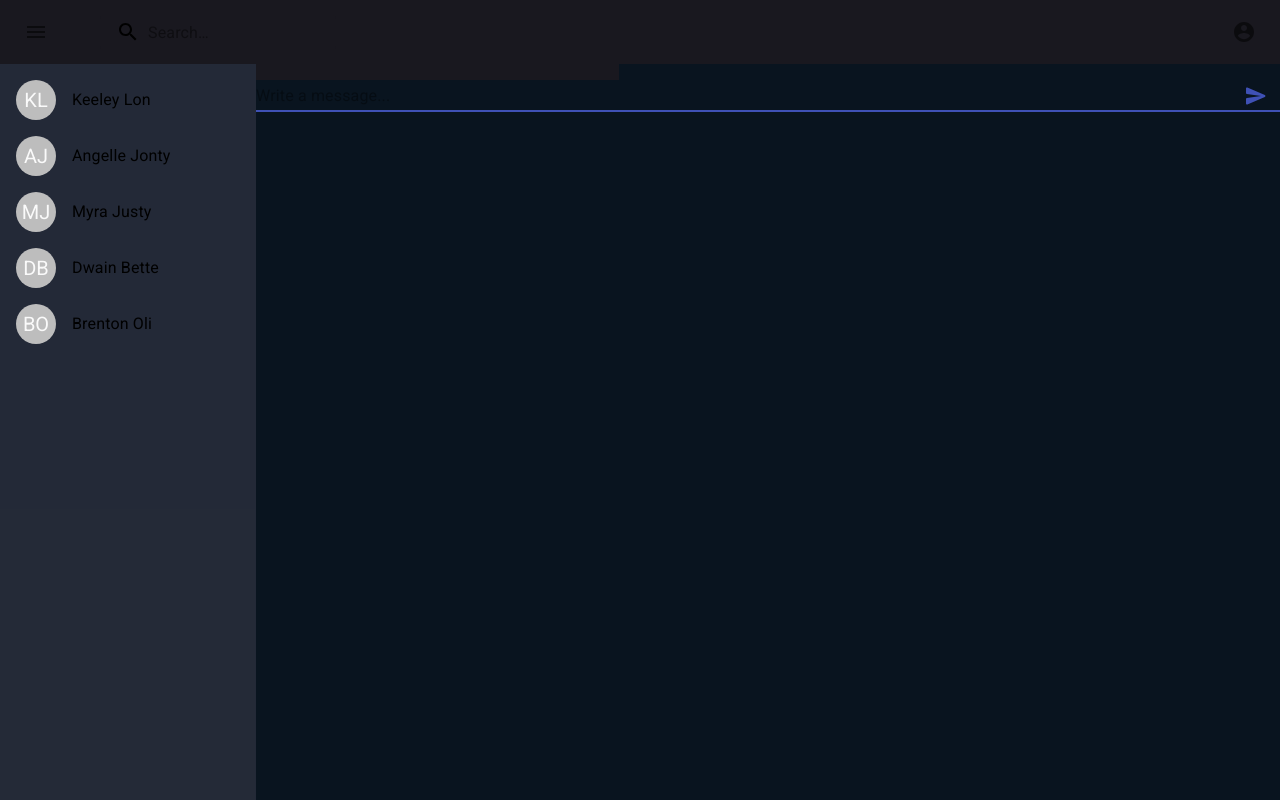
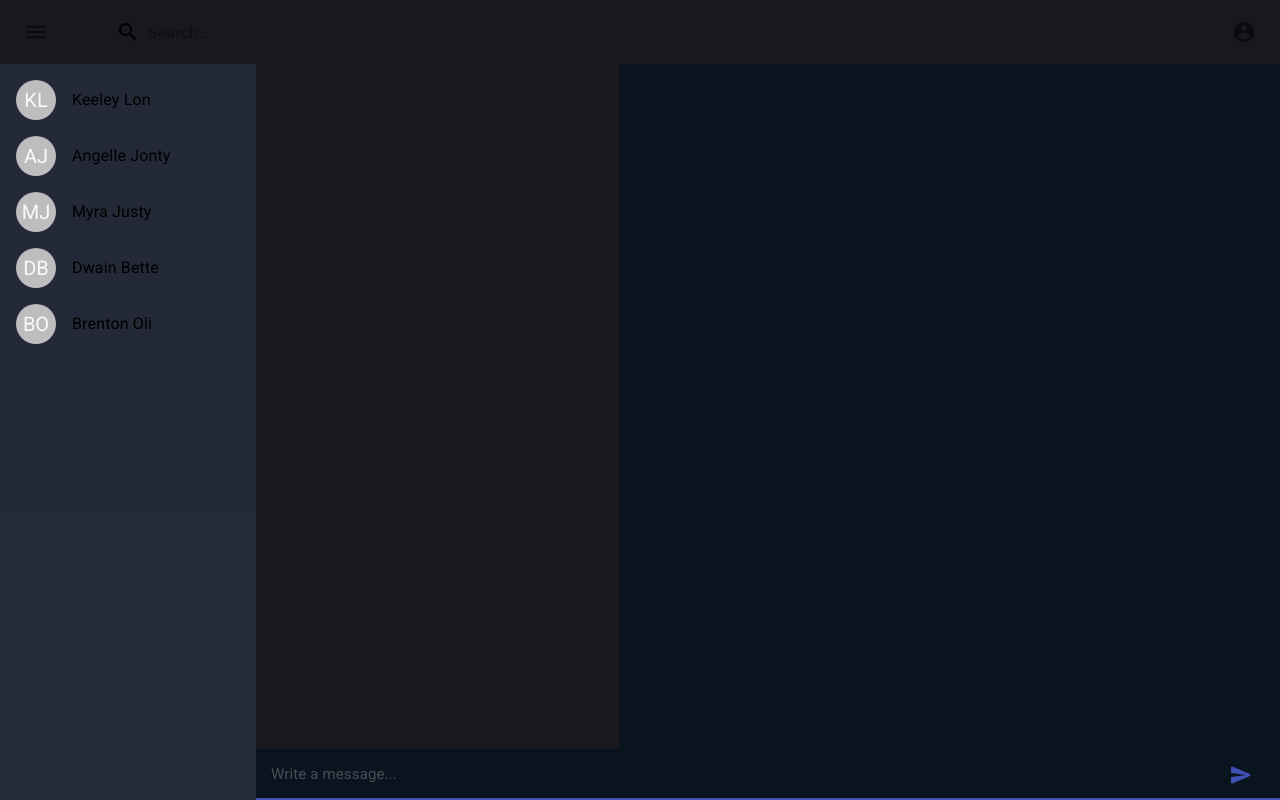
Before and after one commit to AleR111/React, a React (Create React App) app in the folder my-react-app/: page / in a window 1280 px wide. Built offline with nearby package versions, Linux system fonts and the light colour scheme.

Commit message:
fixed style code

```diff
--- a/my-react-app/src/components/layout/layout.module.scss
+++ b/my-react-app/src/components/layout/layout.module.scss
@@ -6,12 +6,14 @@
 
 .content {
   flex-grow: 1;
-display: grid;
+  display: grid;
   grid-template-columns: 1fr 4fr;
 }
 
 .messages {
-background-color: #09141f;
+  display: flex;
+  flex-direction: column;
+  background-color: #09141f;
 }
 
 .chats {
--- a/my-react-app/src/components/messages/Messages.js
+++ b/my-react-app/src/components/messages/Messages.js
@@ -11,9 +11,10 @@ import {
 } from "@material-ui/core"
 import { makeStyles } from "@material-ui/core/styles"
 import { SendRounded } from "@material-ui/icons"
-// import classNames from "classnames";
+import classNames from "classnames";
 import React, { useState, useEffect, useRef } from "react"
 import styles from './message.module.scss'
+
 
 
 
@@ -28,6 +29,11 @@ const useStyles = makeStyles((theme) => ({
   },
   inline: {
     display: "inline",
+  },
+  input: {
+    color: "#9a9fa1",
+    padding: "10px 15px",
+    fontSize: " 15px",
   },
 }))
 
@@ -65,9 +71,9 @@ export const Messages = () => {
   }, [message])
 
   return (
-    <div className={styles.container}>
-      <div className={styles.messagesList}>
-      <List className={classes.root}>
+   <>
+
+      <List className={classNames(classes.root, styles.messagesList)}>
         {message.map((elem, id) => (
           <div key={id}>
             <ListItem alignItems="flex-start">
@@ -80,9 +86,10 @@ export const Messages = () => {
           </div>
         ))}
       </List>
-      </div>
+
 
       <Input
+          className={classes.input}
         inputRef={inputRef}
         fullWidth={true}
         placeholder="Write a message..."
@@ -97,6 +104,6 @@ export const Messages = () => {
         value={value}
         onChange={(e) => updateValue(e.target.value)}
       />
-    </div>
+    </>
   )
 }
--- a/my-react-app/src/components/messages/message.module.scss
+++ b/my-react-app/src/components/messages/message.module.scss
@@ -27,11 +27,6 @@
 //  }
 //}
 
-.container {
-  display: flex;
-  flex-direction: column;
+.messagesList {
+  flex-grow: 1;
 }
-
-.messagesList {
-flex-grow: 1;
-}
--- a/my-react-app/src/index.css
+++ b/my-react-app/src/index.css
@@ -15,3 +15,8 @@ code {
 html, body, #root {
   height: 100%;
 }
+
+* {
+  box-sizing: border-box;
+
+}
```
